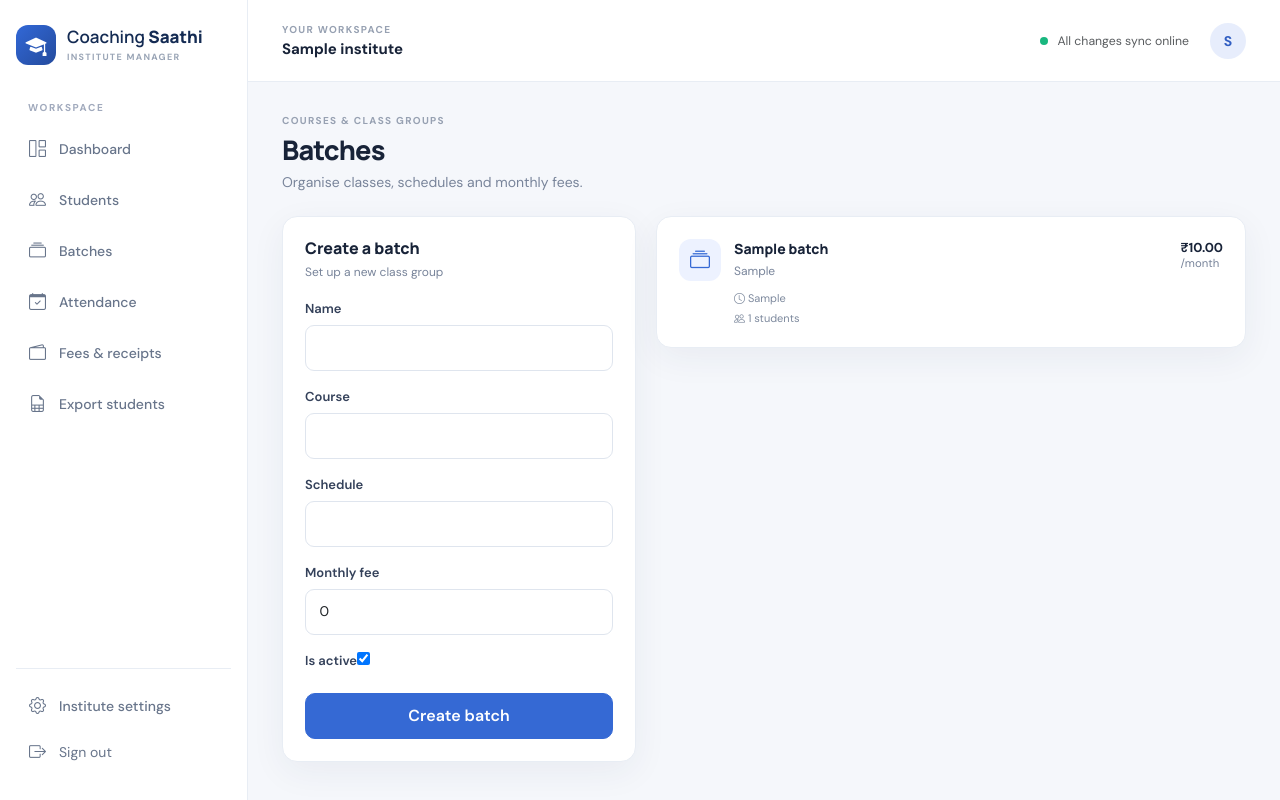
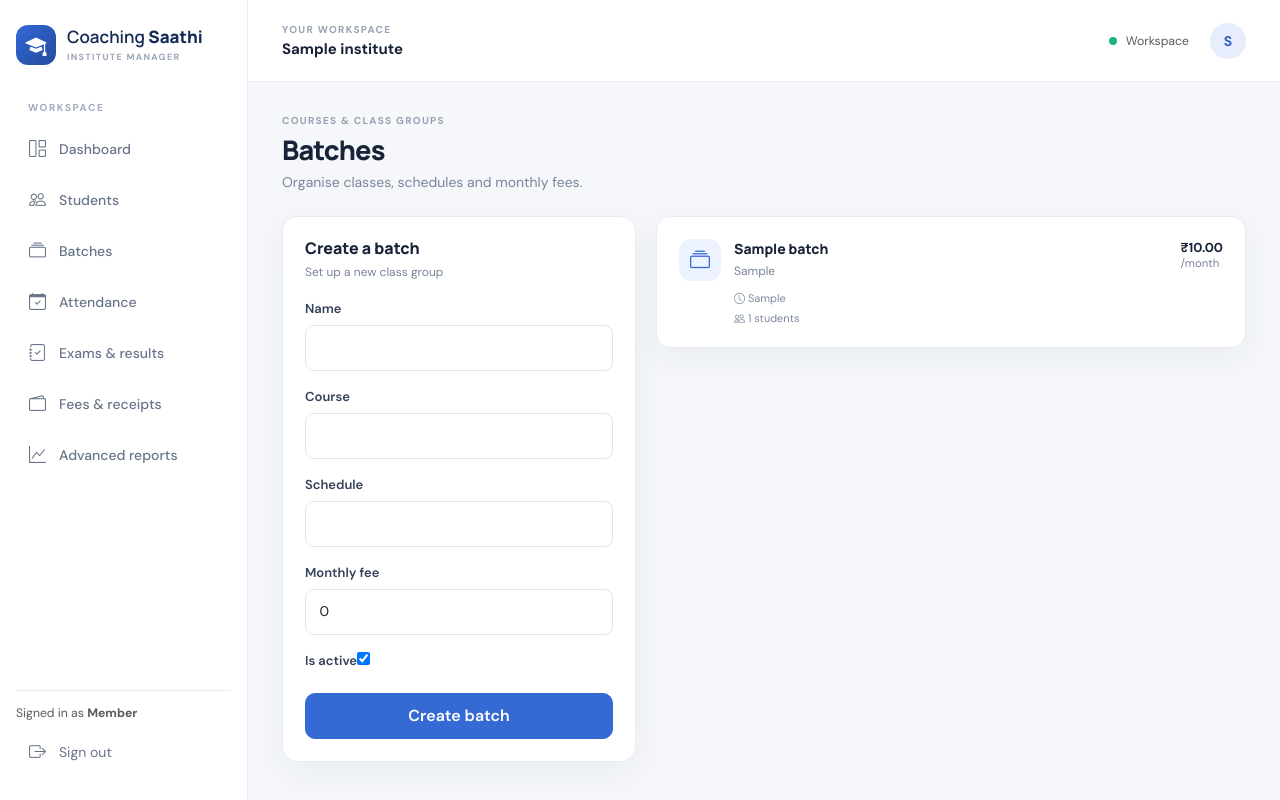
Before and after one commit to pk8873/COACHING-SAATHI, a Django app: page /batches/ in a window 1280 px wide. Run offline with Django 5.2, Linux system fonts and the light colour scheme; a user stored in the database is signed in; tables that the repository leaves empty hold one stand-in row (values such as "Sample post").

Commit message:
Add navigation for new features and staff roles

```diff
--- a/templates/base.html
+++ b/templates/base.html
@@ -3,7 +3,7 @@
 <head>
   <meta charset="utf-8"><meta name="viewport" content="width=device-width, initial-scale=1">
   <meta name="theme-color" content="#142b53">
-  <meta name="description" content="Coaching Saathi helps Indian coaching institutes manage students, attendance, batches and fees.">
+  <meta name="description" content="Coaching Saathi helps Indian coaching institutes manage students, attendance, exams, reports and fees.">
   <link rel="manifest" href="/static/pwa/manifest.webmanifest">
   <link rel="icon" href="/static/pwa/icon.svg" type="image/svg+xml">
   <link href="https://cdn.jsdelivr.net/npm/bootstrap@5.3.3/dist/css/bootstrap.min.css" rel="stylesheet">
@@ -20,15 +20,15 @@
     <nav class="side-nav">
       <a href="{% url 'dashboard' %}"><i class="bi bi-grid-1x2"></i> Dashboard</a>
       <a href="{% url 'students' %}"><i class="bi bi-people"></i> Students</a>
-      <a href="{% url 'batches' %}"><i class="bi bi-collection"></i> Batches</a>
-      <a href="{% url 'attendance' %}"><i class="bi bi-calendar-check"></i> Attendance</a>
-      <a href="{% url 'fees' %}"><i class="bi bi-wallet2"></i> Fees & receipts</a>
-      <a href="{% url 'export_students' %}"><i class="bi bi-file-earmark-spreadsheet"></i> Export students</a>
+      {% if workspace_role != "accountant" %}<a href="{% url 'batches' %}"><i class="bi bi-collection"></i> Batches</a><a href="{% url 'attendance' %}"><i class="bi bi-calendar-check"></i> Attendance</a><a href="{% url 'exams' %}"><i class="bi bi-journal-check"></i> Exams & results</a>{% endif %}
+      {% if workspace_role != "teacher" %}<a href="{% url 'fees' %}"><i class="bi bi-wallet2"></i> Fees & receipts</a>{% endif %}
+      <a href="{% url 'reports' %}"><i class="bi bi-graph-up"></i> Advanced reports</a>
+      {% if workspace_role == "owner" or workspace_role == "admin" %}<a href="{% url 'staff' %}"><i class="bi bi-person-gear"></i> Staff & roles</a><a href="{% url 'settings' %}"><i class="bi bi-gear"></i> Institute settings</a>{% endif %}
     </nav>
-    <div class="sidebar-bottom"><a href="{% url 'settings' %}"><i class="bi bi-gear"></i> Institute settings</a><form method="post" action="{% url 'logout' %}">{% csrf_token %}<button><i class="bi bi-box-arrow-right"></i> Sign out</button></form></div>
+    <div class="sidebar-bottom"><div class="small text-muted mb-2">Signed in as <b>{{ workspace_role|default:"member"|title }}</b></div><form method="post" action="{% url 'logout' %}">{% csrf_token %}<button><i class="bi bi-box-arrow-right"></i> Sign out</button></form></div>
   </aside>
   <main class="main-area">
-    <header class="topbar"><button class="mobile-menu" id="menuToggle" aria-label="Toggle navigation"><i class="bi bi-list"></i></button><div><span class="eyebrow">YOUR WORKSPACE</span><strong>{{ institute.name|default:"Coaching Saathi" }}</strong></div><div class="topbar-right"><span class="online-dot"></span><span class="small text-muted">All changes sync online</span><div class="avatar">{{ user.username|first|upper }}</div></div></header>
+    <header class="topbar"><button class="mobile-menu" id="menuToggle" aria-label="Toggle navigation"><i class="bi bi-list"></i></button><div><span class="eyebrow">YOUR WORKSPACE</span><strong>{{ institute.name|default:"Coaching Saathi" }}</strong></div><div class="topbar-right"><span class="online-dot"></span><span class="small text-muted">Workspace</span><div class="avatar">{{ user.username|first|upper }}</div></div></header>
     <section class="page-content">
       {% if messages %}{% for message in messages %}<div class="alert alert-{{ message.tags|default:'info' }} alert-dismissible fade show" role="alert">{{ message }}<button type="button" class="btn-close" data-bs-dismiss="alert"></button></div>{% endfor %}{% endif %}
       {% block content %}{% endblock %}
```
